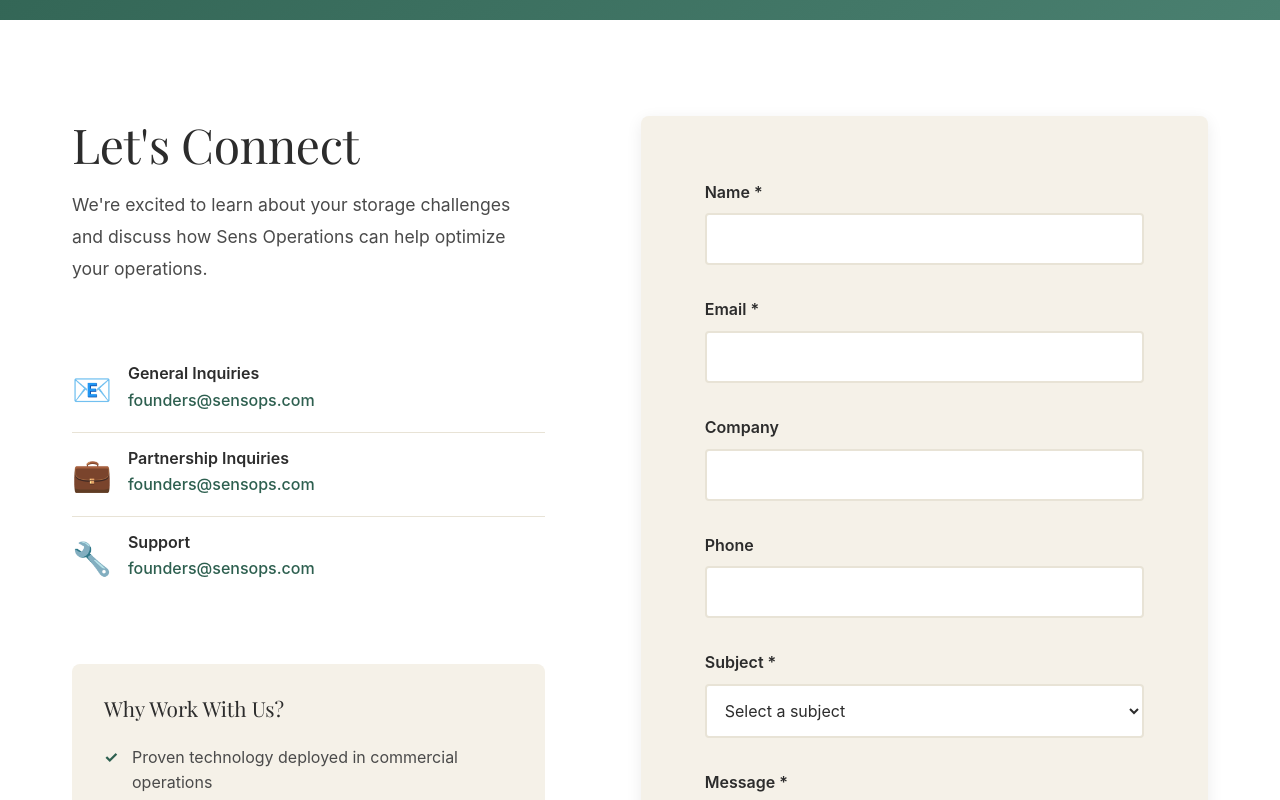
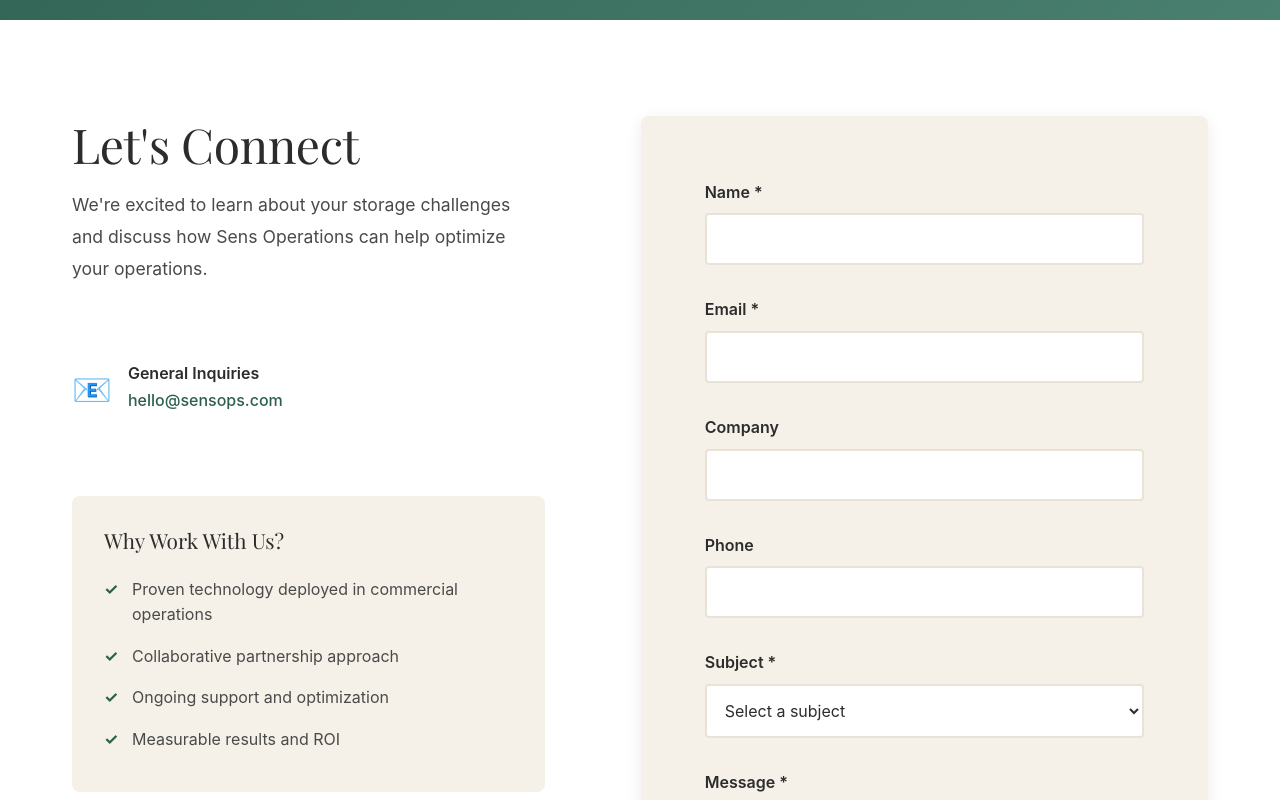
Before and after one commit to Path-Magic-Tech/sens-ops-marketing, a React (Vite) app: page /contact in a window 1280 px wide. Shown: the part 447-1247 px from the top of the page. Built offline with nearby package versions, Linux system fonts and the light colour scheme.

Commit message:
contact updated

```diff
--- a/package.json
+++ b/package.json
@@ -14,6 +14,7 @@
     "deploy": "gh-pages -d dist"
   },
   "dependencies": {
+    "@emailjs/browser": "^4.4.1",
     "gh-pages": "^6.3.0",
     "react": "^19.1.1",
     "react-dom": "^19.1.1",
--- a/src/pages/Contact.jsx
+++ b/src/pages/Contact.jsx
@@ -1,4 +1,5 @@
 import { useState } from 'react';
+import emailjs from '@emailjs/browser';
 import './Contact.css';
 
 const Contact = () => {
@@ -22,9 +23,28 @@
 
   const handleSubmit = (e) => {
     e.preventDefault();
-    // TODO: Implement form submission logic (e.g., API call, email service)
-    console.log('Form submitted:', formData);
-    setSubmitted(true);
+    const templateParams = {...formData };
+    emailjs
+      .send('service_e5p2zw8', 'template_nxxq0ux', templateParams, {
+        publicKey: 'dEz55kIY-mricyQxF',
+      })
+      .then(
+        () => {
+          setFormData({
+            name: '',
+            email: '',
+            company: '',
+            phone: '',
+            subject: '',
+            message: ''
+          });
+          console.log('SUCCESS!');
+          setSubmitted(true);
+        },
+        (error) => {
+          console.log('FAILED...', error.text);
+        },
+      );
 
     // Reset form after 3 seconds
     setTimeout(() => {
@@ -69,23 +89,7 @@
                   <div className="info-icon">📧</div>
                   <div>
                     <h4>General Inquiries</h4>
-                    <p>founders@sensops.com</p>
-                  </div>
-                </div>
-
-                <div className="info-item">
-                  <div className="info-icon">💼</div>
-                  <div>
-                    <h4>Partnership Inquiries</h4>
-                    <p>founders@sensops.com</p>
-                  </div>
-                </div>
-
-                <div className="info-item">
-                  <div className="info-icon">🔧</div>
-                  <div>
-                    <h4>Support</h4>
-                    <p>founders@sensops.com</p>
+                    <p>hello@sensops.com</p>
                   </div>
                 </div>
               </div>
```
Also changed, not shown: 1 other file (tests, documents, lock files or other folders).
